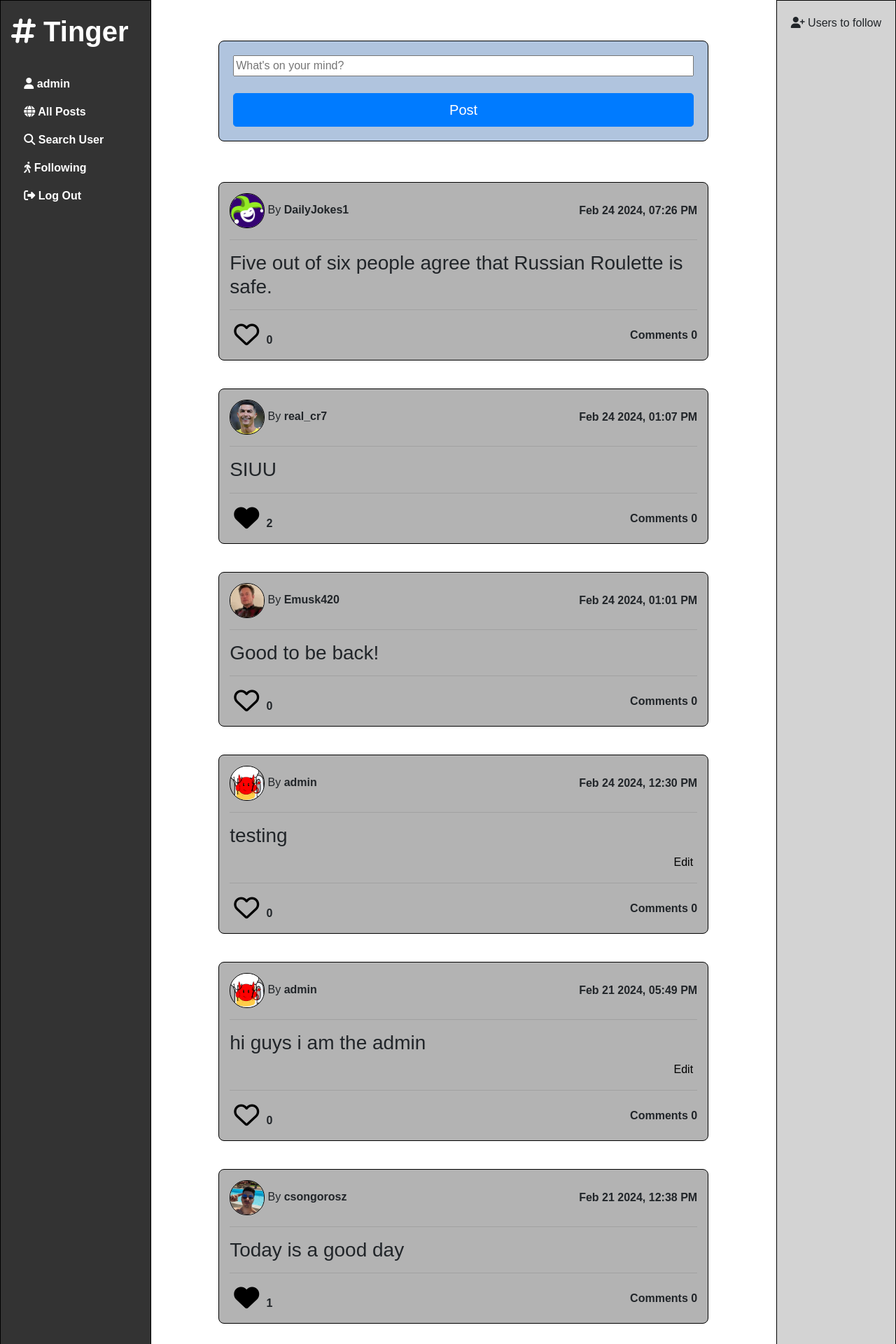
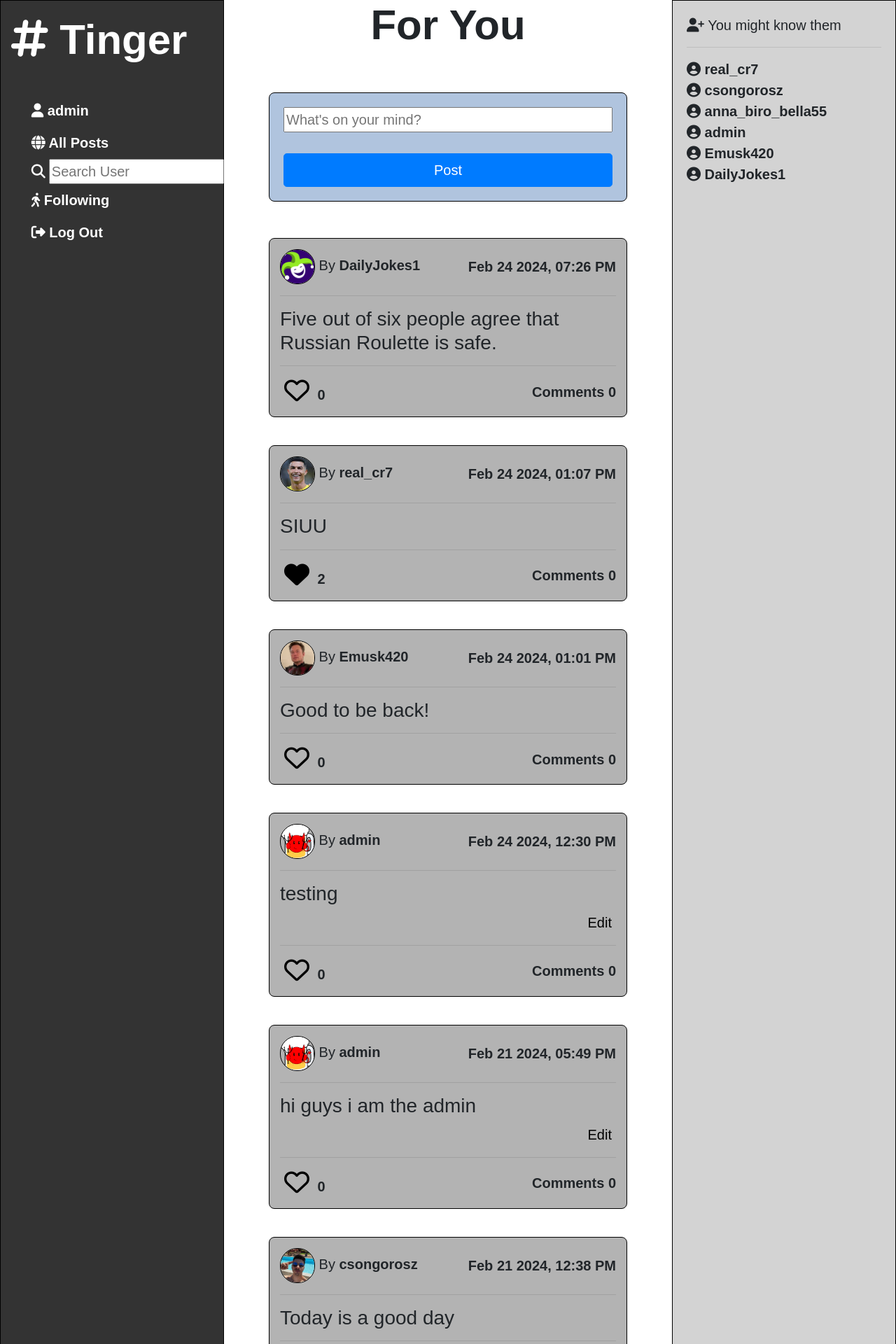
Before and after one commit to RipClaw15/Social-Network, a Django app: page /all_posts in a window 1280 px wide. Shown: the top 1920 px of the page at 70% size. Run offline with Django 3.2, Linux system fonts and the light colour scheme; a user stored in the database is signed in; data comes from the database, SQL or seed files in the repository; both versions use the stored data as it was after the commit; some libraries are stand-ins or nearby versions.

Commit message:
added search user

```diff
--- a/network/static/network/post.js
+++ b/network/static/network/post.js
@@ -20,7 +20,33 @@ document.addEventListener('DOMContentLoaded', function() {
       render_post(apiUrl);
   }
 
+  user_suggestions()
+
 });
+
+function user_suggestions() {
+  fetch(`/suggestions`)
+    .then(response => response.json())
+    .then(data => {
+
+      const suggestions = data.suggestions;
+      if (Array.isArray(suggestions)) {
+        let suggestionList = document.createElement('div');
+        document.querySelector('.user-suggestions').appendChild(suggestionList);
+        suggestions.forEach(suggestionsData => {
+
+          let suggestionDiv = createSugesstionHTML(suggestionsData);
+          suggestionList.appendChild(suggestionDiv);
+        });
+      } else {
+        console.error('Invalid format of suggestions:', suggestions);
+      }
+    })
+    .catch(error => {
+      console.error('Error fetching suggestions:', error);
+    });
+}
+
 
 
 function render_post(apiUrl){
@@ -96,7 +122,13 @@ function render_post(apiUrl){
         });
     });
 }
-
+  function createSugesstionHTML(suggestionData){
+    const suggestionDiv = document.createElement('div');
+    suggestionDiv.innerHTML = `<div>
+                                    <a href="/profile/${suggestionData}" style="color: inherit; text-decoration: none;"><i class="fa-solid fa-circle-user"></i> ${suggestionData}</a>
+                               </div>`
+    return suggestionDiv;
+  }
 
 
 
--- a/network/static/network/styles.css
+++ b/network/static/network/styles.css
@@ -82,7 +82,7 @@ textarea {
 
 .left-bar {
     border: 1px solid #010101;
-    min-width:20vh;
+    min-width:40vh;
 }
 
 
@@ -100,6 +100,7 @@ body {
     padding: 0;
     display:grid;
     grid-template-columns: auto 1fr auto;
+    font-size: 2.5vh;
 }
 
 .body {
@@ -110,7 +111,7 @@ body {
     background-color: lightgray;
     padding: 20px;
     border: 1px solid #010101;
-    min-width:20vh;
+    min-width:40vh;
 }
 
 nav {
@@ -266,8 +267,10 @@ nav {
 
     display: flex;
     align-items: center;
-    justify-content:space-between;
-    width: 100%;
+    justify-content:space-around;
+    width: 75vh;
+
+
 }
 
 .Tinger {
@@ -309,3 +312,10 @@ li {
 #ind {
     color: #010101;
 }
+
+h1 {
+    font-size: 3em;
+}
+h5 {
+    font-size: 2em;
+}
--- a/network/templates/network/all_posts.html
+++ b/network/templates/network/all_posts.html
@@ -4,8 +4,20 @@
 {% block body %}
 
     {% if message %}
-        <div>{{ message }}</div>
+        <div style='text-align:center;'>{{ message }}</div>
     {% endif %}
+
+    <div style='text-align:center;'>
+
+        <h1>
+            <b>
+                <strong>
+                    For You
+                </strong>
+            </b>
+        </h1>
+    </div>
+
     {% if user.is_authenticated %}
 
     <script type="text/babel" src="{% static 'network/react.jsx' %}"></script>
--- a/network/templates/network/layout.html
+++ b/network/templates/network/layout.html
@@ -46,13 +46,12 @@
                     </li>
 
                     {% if user.is_authenticated %}
-                        <li class="nav-item">
-                            <a id="search" class="nav-link" href="{% url 'search' %}">
-                                <i class="fa-solid fa-magnifying-glass"></i>
-                                Search User
-
-                            </a>
-                        </li>
+                    <li class="nav-item">
+                        <form action="{% url 'search' %}" method="get" style="display: flex; align-items: center; ">
+                            <i class="fa-solid fa-magnifying-glass" style="color: #ffffff;"></i>
+                            <input class="search" type="text" name="q" placeholder="Search User" style="margin-left: 5px; flex: 1; width: 250px;">
+                        </form>
+                    </li>
                         <li class="nav-item">
                             <a class="nav-link" href="{% url 'following' %}">
                                 <i class="fa-solid fa-person-walking"></i>
@@ -93,8 +92,16 @@
         </div>
         <div class="right-bar">
             <i class="fa-solid fa-user-plus"></i>
-            Users to follow
+            You might know them
+            <hr>
+            <div class="user-suggestions">
+                {% for suggestion in suggestions %}
+                <div>
+                    <a id="ind" href="/profile/{{suggestion}}">{{ suggestion }} </a>
+                </div>
 
+                {% endfor %}
+            </div>
         </div>
     </body>
 </html>
--- a/network/urls.py
+++ b/network/urls.py
@@ -19,6 +19,7 @@ urlpatterns = [
     path('search', views.search_user, name="search"),
 
 
+
     # API Routes
     path("post", views.compose, name="compose"),
     path("all-posts", views.render_posts, name="posts"),
@@ -27,5 +28,6 @@ urlpatterns = [
     path("profile-list/<str:username>", views.follow_list, name="follow_list"),
     path("profile-posts/<str:username>", views.profile_posts, name="profile-posts"),
     path("post/<int:post_id>/liked_by_current_user", views.liked_by_current_user, name="liked_by_current_user"),
+    path('suggestions', views.user_suggestion, name="suggestions"),
 
 ]
--- a/network/views.py
+++ b/network/views.py
@@ -1,4 +1,6 @@
 import json
+import random
+
 from django.contrib.auth import authenticate, login, logout
 from django.db import IntegrityError
 from django.http import HttpResponse, HttpResponseRedirect
@@ -10,6 +12,7 @@ from django.http import JsonResponse
 from django.shortcuts import redirect
 from django import forms
 from django.contrib import messages
+
 
 from .models import User, Post
 
@@ -27,8 +30,32 @@ class BioForms(forms.ModelForm):
         model = User
         fields = ('bio',)
 
+def user_suggestion(request):
+    usernames = [user.username for user in User.objects.all()]
+    random.shuffle(usernames)
+    if usernames:
+        return JsonResponse({"suggestions": usernames}, status=201)
+
+    else:
+        return JsonResponse({"suggestions": 'No one to know'}, status=201)
+
+
+
+
 def search_user(request):
-    pass
+    if request.method == "GET":
+        q = request.GET.get('q', '')
+        usernames = [user.username for user in User.objects.all()]
+        lowercase_results = [item.lower() for item in usernames]
+        lowercase_dict = {item.lower(): item for item in usernames}
+        sub_strings = [lowercase_dict[item] for item in lowercase_results if q.lower() in item]
+
+        if sub_strings:
+            return render(request, "network/search.html", {"entries": sub_strings})
+        else:
+            return render(request, "network/search.html", {"message": f"No {q} user found."})
+    else:
+        return render(request, "network/search.html", {"message": "Method is not GET!"})
 
 def edit_bio(request):
     if request.user.is_authenticated:
@@ -119,6 +146,8 @@ def compose(request):
     return JsonResponse({"error": "POST request required."}, status=400)
 
 def render_posts(request):
+
+
     base_query = Post.objects
     posts = base_query.order_by("-date_posted").all()
     return JsonResponse([post.serialize(request.user) for post in posts], safe=False)
--- a/project4/settings.py
+++ b/project4/settings.py
@@ -50,6 +50,7 @@ MIDDLEWARE = [
     'django.contrib.auth.middleware.AuthenticationMiddleware',
     'django.contrib.messages.middleware.MessageMiddleware',
     'django.middleware.clickjacking.XFrameOptionsMiddleware',
+
 ]
 
 ROOT_URLCONF = 'project4.urls'
```
Also changed, not shown: network/templates/network/following.html (+11 -1 lines), network/templates/network/login.html (+7 -1 lines), network/templates/network/register.html (+7 -1 lines), network/templates/network/search.html (added, +24 -0 lines), db.sqlite3, media/profile_images/download.png (added).
